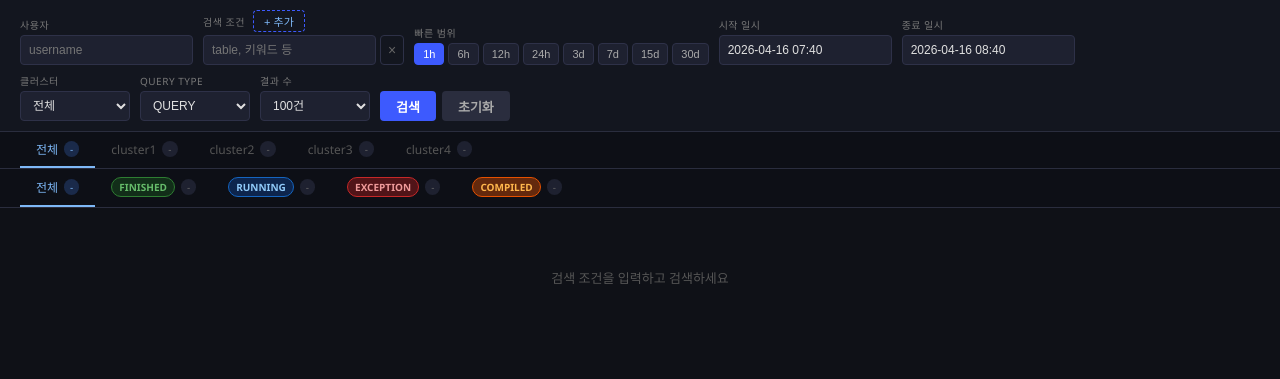
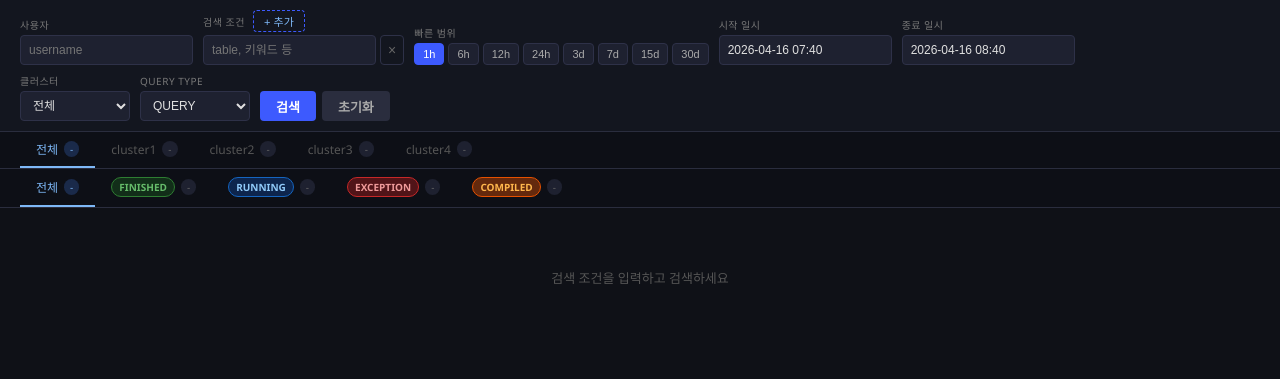
Before and after one commit to Joonhong-Park/query_explorer, a FastAPI app: page / in a window 1280 px wide. Shown: the part 41-420 px from the top of the page. Run offline with FastAPI, Linux system fonts and the light colour scheme.

Commit message:
결과 수 제한 제거 및 CM API limit 항상 1000 고정
- 결과 수 제한 완전 제거: UI 드롭다운 삭제, API limit 파라미터 제거,
  cm_client 슬라이싱([:user_limit]) 제거 → 조건 매칭된 전체 반환
- CM API 호출 시 항상 limit=CURSOR_CHUNK_LIMIT(1000) 명시 전송
  (미전송 시 CM 기본값 100으로 결과 누락 방지)
- CLAUDE.md: 커서 페이지네이션 동작 원리, limit 관련 제약 사항 추가

Co-Authored-By: Claude Sonnet 4.6 <noreply@anthropic.com>

```diff
--- a/main.py
+++ b/main.py
@@ -86,7 +86,6 @@ async def get_queries(
     hours:       Optional[int] = Query(None),
     from_time:   Optional[str] = Query(None),
     to_time:     Optional[str] = Query(None),
-    limit:       int           = Query(100, ge=1, le=1000),
     clusters:    Optional[str] = Query(None),  # 쉼표 구분 cluster ID
 ):
     cond_list = []
@@ -98,7 +97,7 @@ async def get_queries(
 
     from_iso, to_iso = resolve_time_range(hours, from_time, to_time)
 
-    params = {"limit": limit}
+    params = {}
     if from_iso: params["from"] = from_iso
     if to_iso:   params["to"]   = to_iso
 
@@ -112,7 +111,7 @@ async def get_queries(
     return result
 
 
-def _parse_query_params(conditions, query_state, query_type, hours, from_time, to_time, limit, clusters):
+def _parse_query_params(conditions, query_state, query_type, hours, from_time, to_time, clusters):
     cond_list = []
     if conditions:
         try:
@@ -120,7 +119,7 @@ def _parse_query_params(conditions, query_state, query_type, hours, from_time, t
         except Exception:
             pass
     from_iso, to_iso = resolve_time_range(hours, from_time, to_time)
-    params = {"limit": limit}
+    params = {}
     if from_iso: params["from"] = from_iso
     if to_iso:   params["to"]   = to_iso
     cluster_ids = [c.strip() for c in clusters.split(",")] if clusters else None
@@ -135,11 +134,10 @@ async def stream_queries(
     hours:       Optional[int] = Query(None),
     from_time:   Optional[str] = Query(None),
     to_time:     Optional[str] = Query(None),
-    limit:       int           = Query(100, ge=1, le=1000),
     clusters:    Optional[str] = Query(None),
 ):
     params, cluster_ids, cond_list = _parse_query_params(
-        conditions, query_state, query_type, hours, from_time, to_time, limit, clusters
+        conditions, query_state, query_type, hours, from_time, to_time, clusters
     )
     filter_applied = build_filter(query_type, query_state, cond_list)
     loop  = get_running_loop()
--- a/templates/index.html
+++ b/templates/index.html
@@ -1032,15 +1032,6 @@ span.flatpickr-weekday {
         <option value="N/A">N/A</option>
       </select>
     </div>
-    <div class="fg">
-      <label>결과 수</label>
-      <select id="f-limit">
-        <option value="100" selected>100건</option>
-        <option value="300">300건</option>
-        <option value="500">500건</option>
-        <option value="1000">1000건</option>
-      </select>
-    </div>
     <div class="fg" style="justify-content:flex-end">
       <label>&nbsp;</label>
       <div style="display:flex;gap:6px;">
@@ -1302,7 +1293,6 @@ function search() {
   const selectedCluster = v('f-cluster');
   if (selectedCluster) params.set('clusters', selectedCluster);
 
-  params.set('limit', v('f-limit') || '100');
 
   const source = new EventSource(`/api/queries/stream?${params}`);
   _currentSource = source;
```
Also changed, not shown: CLAUDE.md (+17 -6 lines), cm_client.py (+3 -4 lines).
